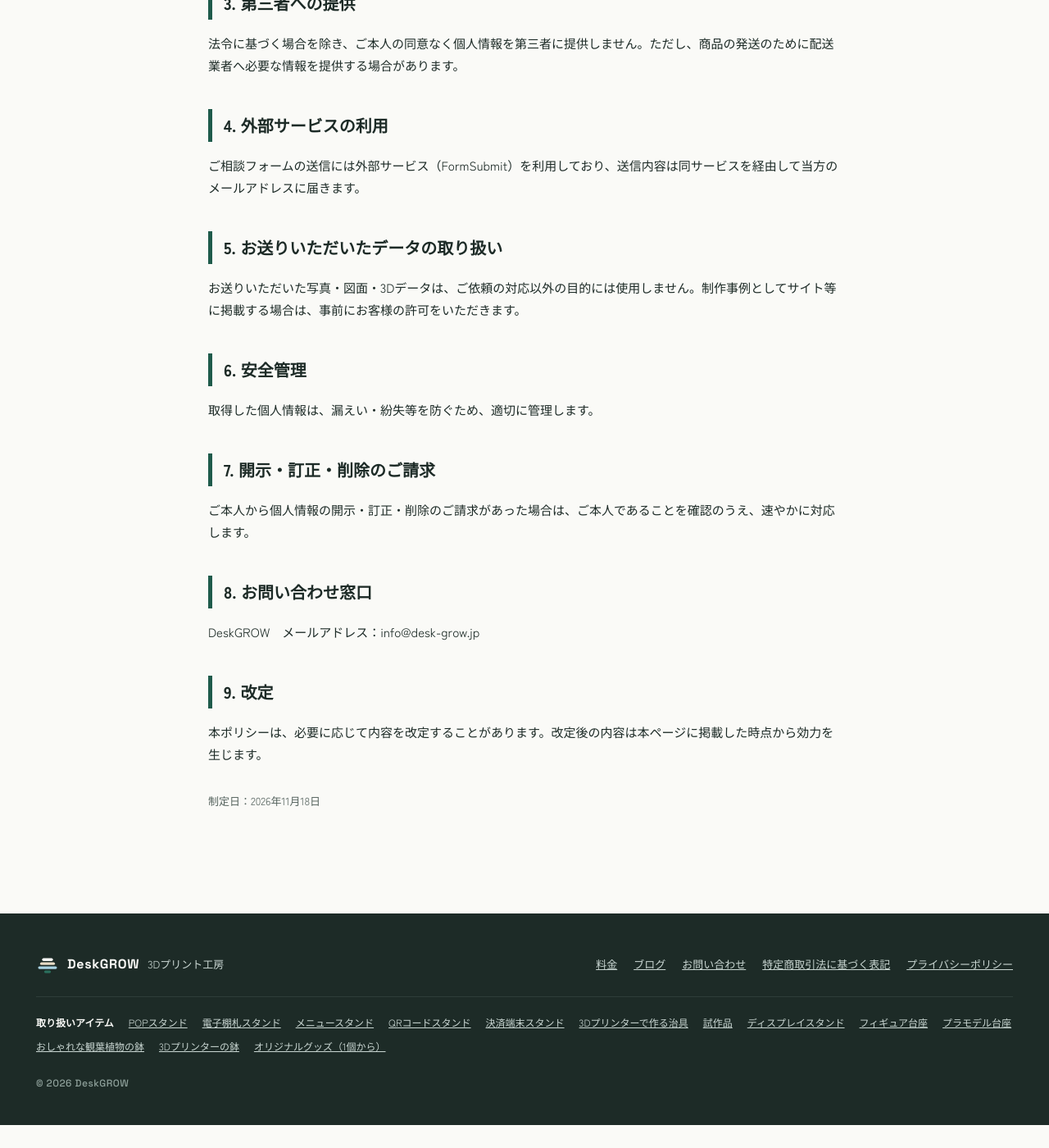
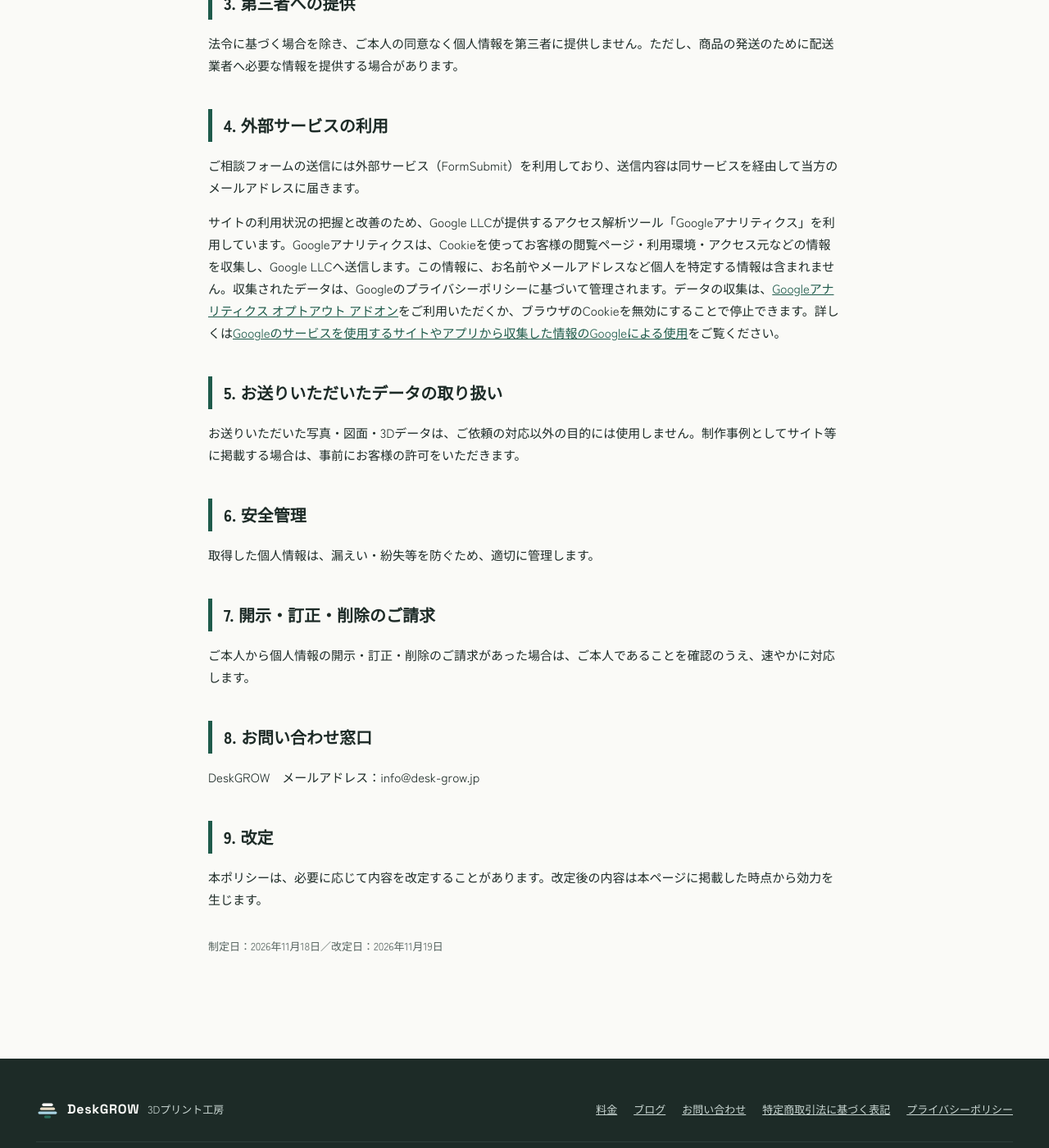
Before and after one commit to deskgrow/desk-grow-site, a Jekyll site: the page built from privacy/index.html, in a window 1280 px wide and 1400 px high, scrolled down 678 px. Shown: the whole window at 82% size. Built offline with Jekyll 4.4.1, drawn with Linux system fonts in a browser that asks for light colours; before the commit the page ends 2050 px from its top, so only the background shows below that.

Commit message:
Update index.html

```diff
--- a/privacy/index.html
+++ b/privacy/index.html
@@ -23,6 +23,7 @@ description: DeskGROW 3Dプリント工房の個人情報の取り扱いにつ
 
 <h2>4. 外部サービスの利用</h2>
 <p>ご相談フォームの送信には外部サービス（FormSubmit）を利用しており、送信内容は同サービスを経由して当方のメールアドレスに届きます。</p>
+<p>サイトの利用状況の把握と改善のため、Google LLCが提供するアクセス解析ツール「Googleアナリティクス」を利用しています。Googleアナリティクスは、Cookieを使ってお客様の閲覧ページ・利用環境・アクセス元などの情報を収集し、Google LLCへ送信します。この情報に、お名前やメールアドレスなど個人を特定する情報は含まれません。収集されたデータは、Googleのプライバシーポリシーに基づいて管理されます。データの収集は、<a href="https://tools.google.com/dlpage/gaoptout?hl=ja" target="_blank" rel="noopener">Googleアナリティクス オプトアウト アドオン</a>をご利用いただくか、ブラウザのCookieを無効にすることで停止できます。詳しくは<a href="https://policies.google.com/technologies/partner-sites?hl=ja" target="_blank" rel="noopener">Googleのサービスを使用するサイトやアプリから収集した情報のGoogleによる使用</a>をご覧ください。</p>
 
 <h2>5. お送りいただいたデータの取り扱い</h2>
 <p>お送りいただいた写真・図面・3Dデータは、ご依頼の対応以外の目的には使用しません。制作事例としてサイト等に掲載する場合は、事前にお客様の許可をいただきます。</p>
@@ -38,5 +39,5 @@ description: DeskGROW 3Dプリント工房の個人情報の取り扱いにつ
 
 <h2>9. 改定</h2>
 <p>本ポリシーは、必要に応じて内容を改定することがあります。改定後の内容は本ページに掲載した時点から効力を生じます。</p>
-<p style="margin-top: 32px; color: #55635E; font-size: 13px">制定日：2026年11月18日</p>
+<p style="margin-top: 32px; color: #55635E; font-size: 13px">制定日：2026年11月18日／改定日：2026年11月19日</p>
 </section>
```
